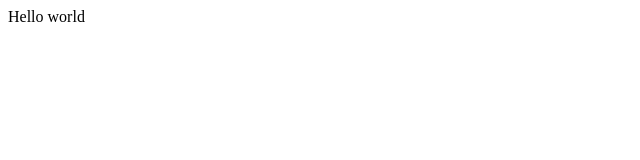
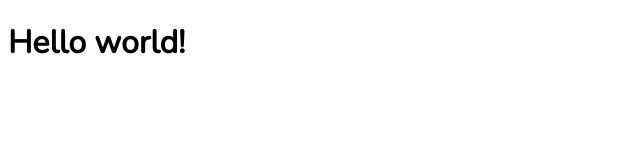
Before and after one commit to isomeetry/michaelkevinreyes.github.io, a plain HTML site: page index.html in a window 1280 px wide. Shown: the whole page, without its empty margins (0-640 px from the left). Drawn offline with nearby package versions, Linux system fonts and the light colour scheme.

Commit message:
Use Nunito Google Font

```diff
--- a/index.html
+++ b/index.html
@@ -1,11 +1,17 @@
 <!DOCTYPE html>
 <html>
 <head>
-<title>Hello world</title>
+<title>Hello World</title>
+<link href='https://fonts.googleapis.com/css?family=Nunito' rel='stylesheet'>
+<style>
+body {
+    font-family: 'Nunito';
+}
+</style>
 </head>
 
 <body>
-Hello world
+<h1>Hello world!</h1>
+
 </body>
-
 </html>
```
